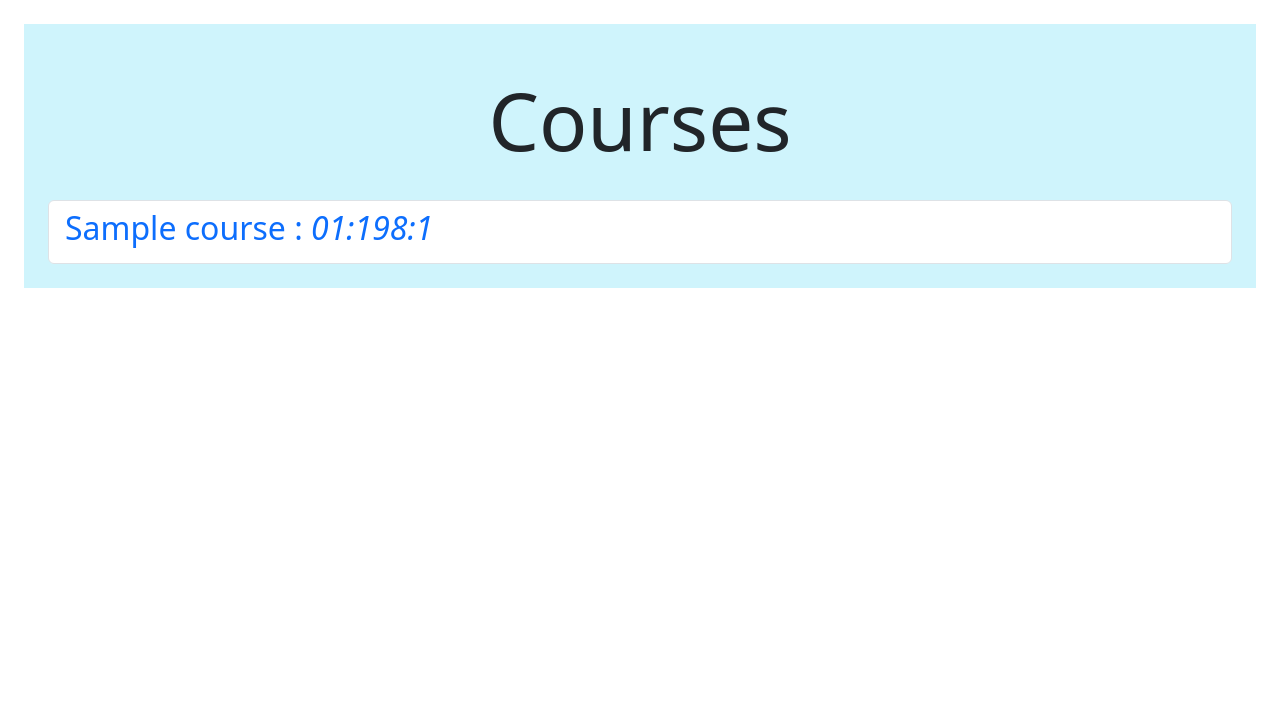
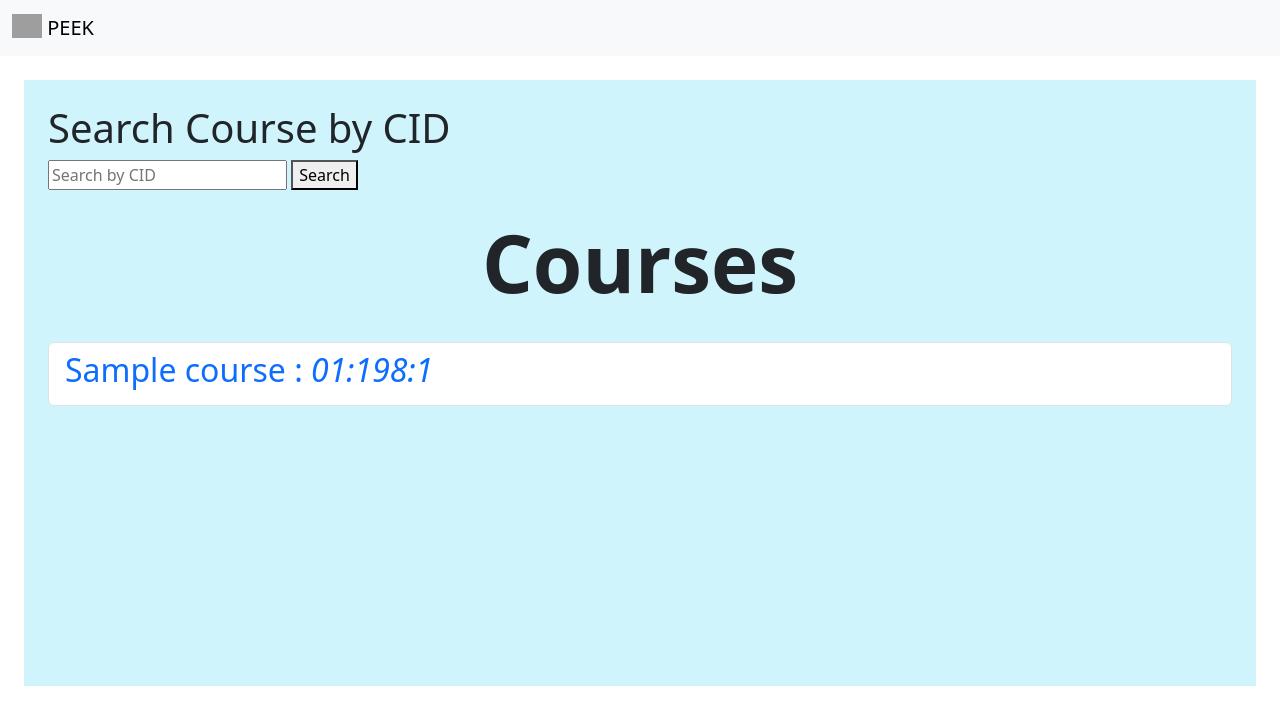
Before and after one commit to koolkusum/DragonHacks2024, a Python web app: template flask/templates/forum.html in a window 1280 px wide. Shown: the top 725 px of the page. Run offline with Jinja, Linux system fonts and the light colour scheme; the template is opened without the code that fills it: most values are stand-ins (such as "Sample title", 1, 10 or a date in 2020); grey boxes are pictures that could not be loaded.

Commit message:
amend nav

```diff
--- a/flask/templates/base_template.html
+++ b/flask/templates/base_template.html
@@ -16,6 +16,7 @@
         <!--[if lt IE 7]>
             <p class="browsehappy">You are using an <strong>outdated</strong> browser. Please <a href="#">upgrade your browser</a> to improve your experience.</p>
         <![endif]-->
+    {% include "navigation/nav.html" %}
     <header class="">
     </header>
     <body>
--- a/flask/templates/forum.html
+++ b/flask/templates/forum.html
@@ -1,9 +1,15 @@
 {% extends "base_template.html" %} {% block content %}
 <div class="container-fluid align-items-center rounded-4 p-4">
   <div class="bg-info-subtle flex flex-wrap h-100 p-4">
-    <h1 class="text-center flex flex-fill display-1 p-4">Courses</h1>
-    <div class="overflow-auto">
-
+    <div>
+    <h1>Search Course by CID</h1>
+    <form action="/search" method="GET">
+        <input type="number" name="cid" placeholder="Search by CID">
+        <button type="submit">Search</button>
+    </form>
+    </div>
+    <h1 class="text-center flex flex-fill display-1 p-4 fw-bold">Courses</h1>
+    <div class="overflow-auto " style="height:25vw">
     <ul class="list-group">
       {% for course in courses %}
       <li class="list-group-item" aria-current="true">
--- a/flask/templates/navigation/nav.html
+++ b/flask/templates/navigation/nav.html
@@ -0,0 +1,8 @@
+<nav class="navbar navbar-light bg-light">
+    <div class="container-fluid">
+      <a class="navbar-brand" href="#">
+        <img src="/docs/5.0/assets/brand/bootstrap-logo.svg" alt="" width="30" height="24" class="d-inline-block align-text-top">
+        PEEK
+      </a>
+    </div>
+  </nav>
```
Also changed, not shown: flask/app.py (+9 -0 lines), flask/review_gen.py (+15 -1 lines).
